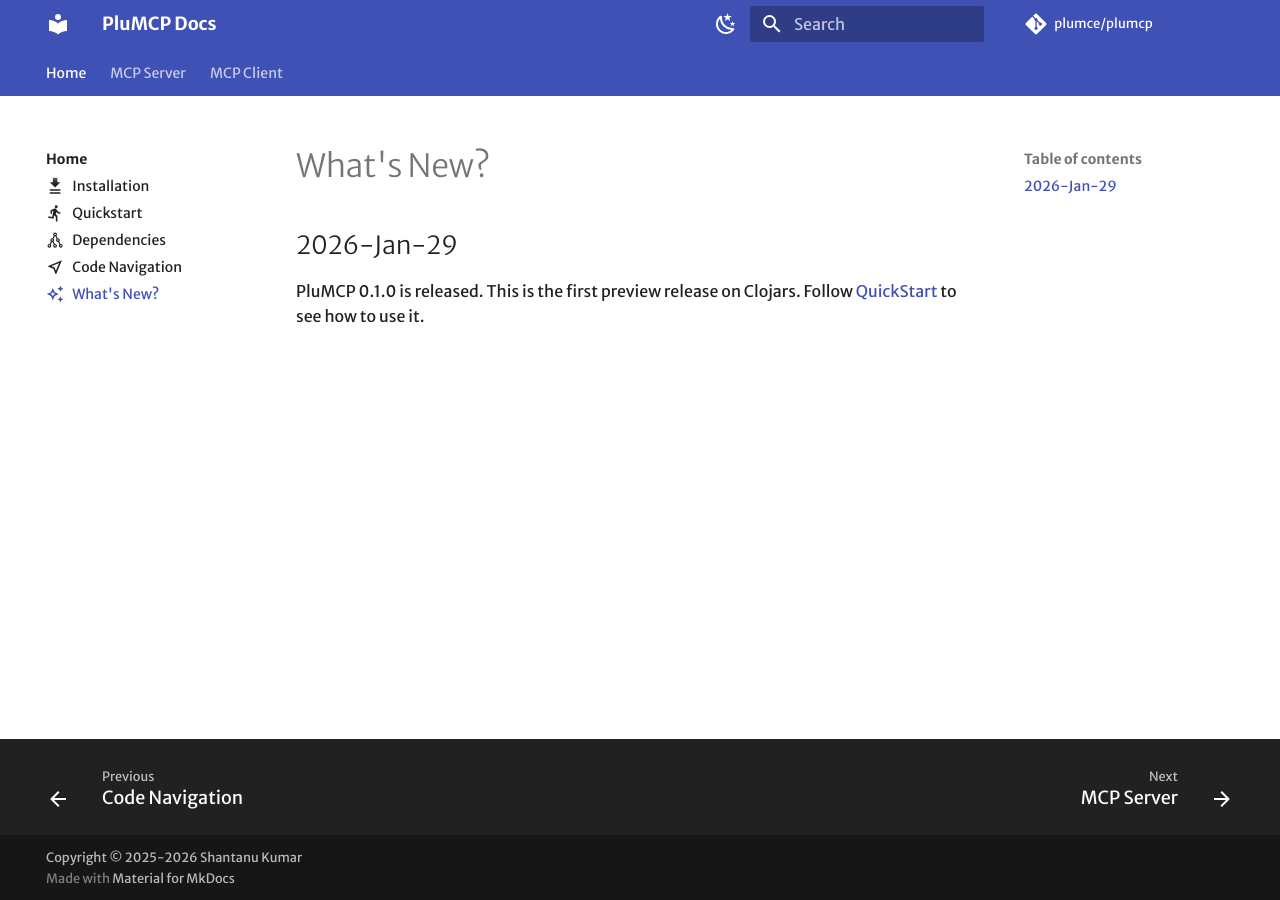
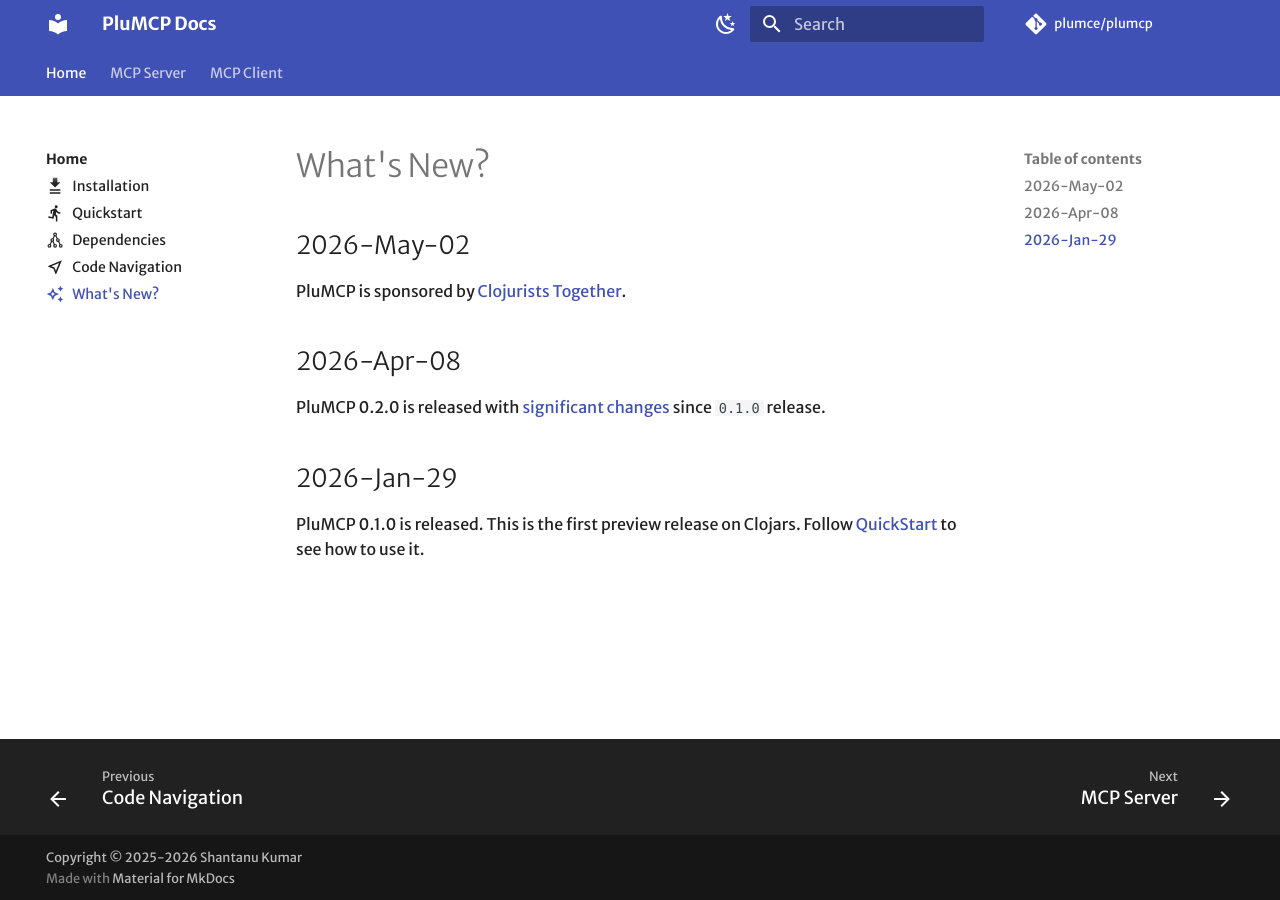
Before and after one commit to plumce/plumcp-docs, an MkDocs documentation site: the page built from docs/news.md, in a window 1280 px wide. Built offline with MkDocs 1.6.1 and Material for MkDocs 9.7.7, drawn with Linux system fonts in a browser that asks for light colours; some web fonts are replaced; comment, search, counter and statistics services are not loaded.

Commit message:
Add news related to 0.2.0 release
Add news items for 0.2.0 release and for the Clojurists Together
sponsorship.

```diff
--- a/docs/news.md
+++ b/docs/news.md
@@ -4,6 +4,17 @@
 
 # What's New?
 
+## 2026-May-02
+
+PluMCP is sponsored by
+[Clojurists Together](https://www.clojuriststogether.org/news/q2-2026-funding-announcement/#shantanu-kumar-plumcp).
+
+## 2026-Apr-08
+
+PluMCP 0.2.0 is released with
+[significant changes](https://github.com/plumce/plumcp/blob/v0.2.0/CHANGELOG.md#020---2026-apr-28-changes-since-010)
+since `0.1.0` release.
+
 ## 2026-Jan-29
 
 PluMCP 0.1.0 is released. This is the first preview release on Clojars.
```
